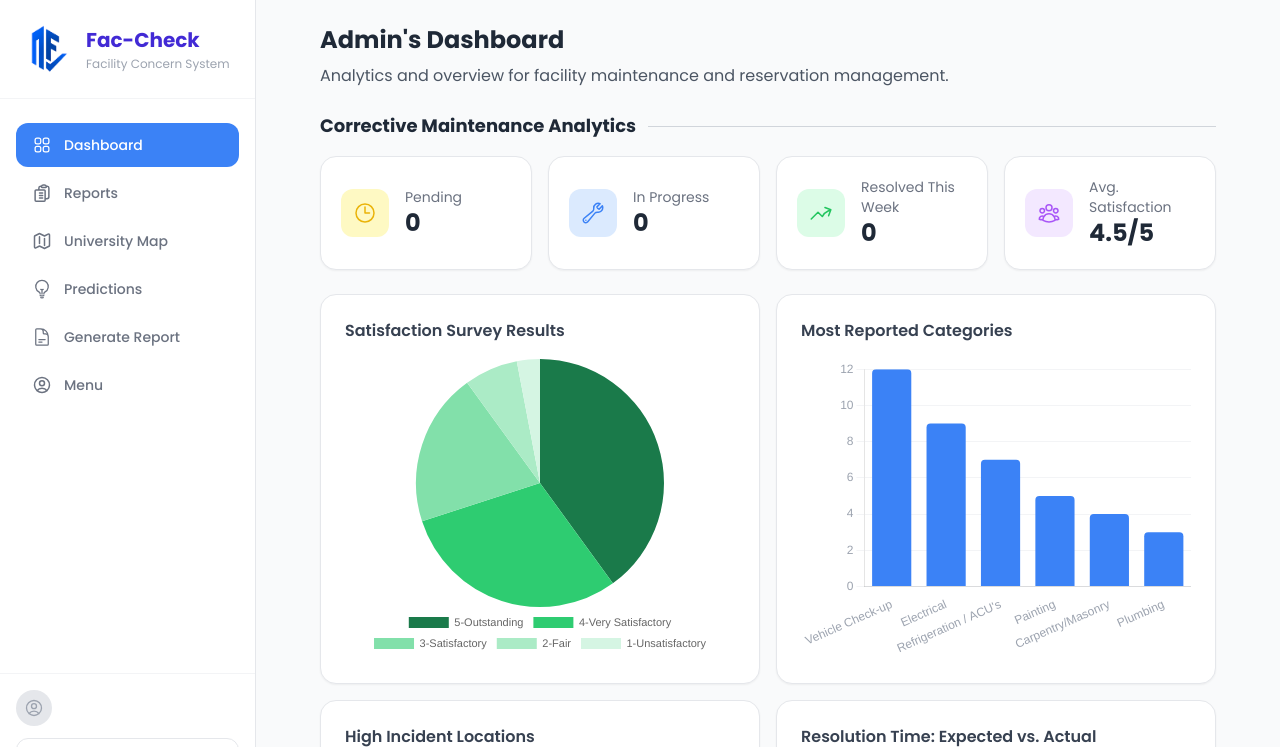
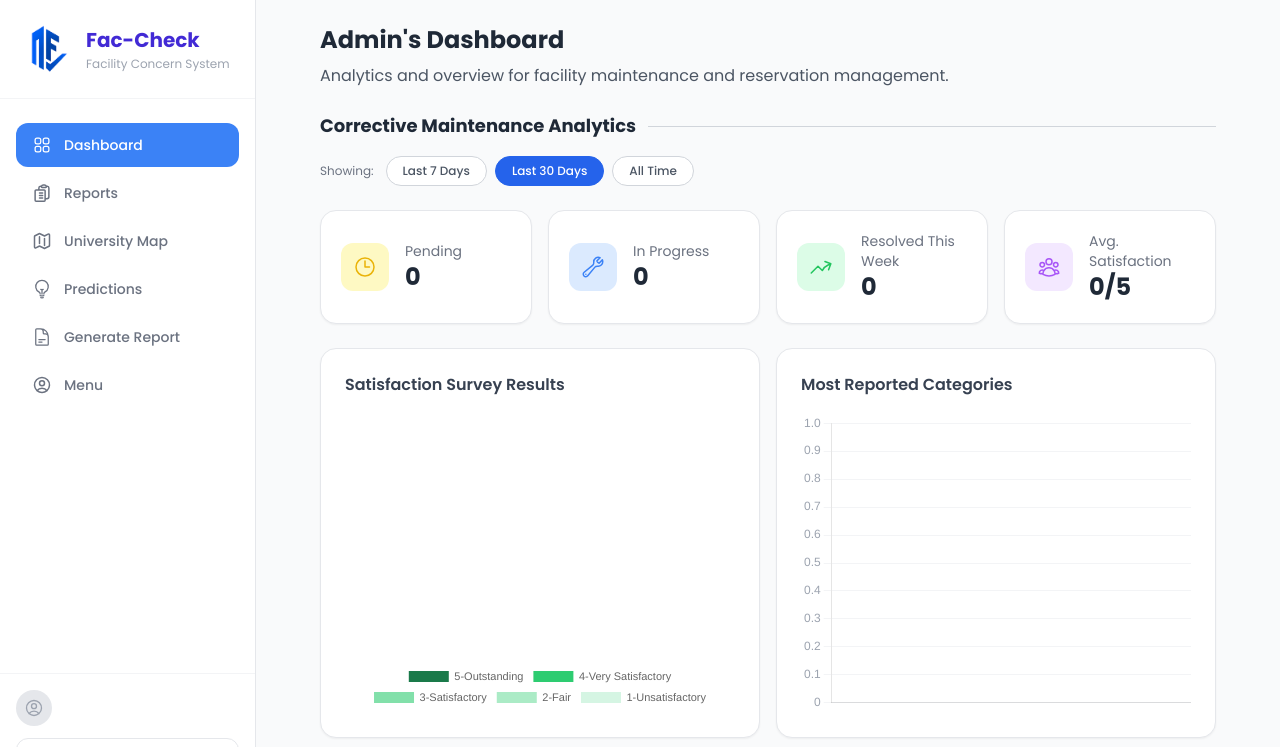
Before and after one commit to sjane16/KuhaMo, a Django app: page /adm/dashboard/ in a window 1280 px wide. Shown: the top 747 px of the page. Run offline with Django 5.2, Linux system fonts and the light colour scheme; style sheets or scripts are compiled from the project's sources; some libraries are stand-ins or nearby versions.

Commit message:
Updated dashboard and debug errors

```diff
--- a/adm/templates/dashboard.html
+++ b/adm/templates/dashboard.html
@@ -15,6 +15,33 @@
       Corrective Maintenance Analytics
     </h2>
     <div class="flex-1 h-px bg-gray-300"></div>
+  </div>
+
+  <div class="flex items-center gap-2 mb-6">
+    <span class="text-xs text-gray-500 mr-1">Showing:</span>
+
+    <a href="?period=7"
+    class="px-4 py-1.5 rounded-full text-xs font-medium border transition
+    {% if period == '7' %}bg-blue-600 text-white border-blue-600
+    {% else %}bg-white text-gray-600 border-gray-300 hover:border-blue-400{% endif %}">
+      Last 7 Days
+    </a>
+
+    <a href="?period=30"
+    class="px-4 py-1.5 rounded-full text-xs font-medium border transition
+    {% if period == '30' %}bg-blue-600 text-white border-blue-600
+    {% else %}bg-white text-gray-600 border-gray-300 hover:border-blue-400{% endif %}">
+      Last 30 Days
+    </a>
+
+    <a href="?period=all"
+    class="px-4 py-1.5 rounded-full text-xs font-medium border transition
+    {% if period == 'all' %}bg-blue-600 text-white border-blue-600
+    {% else %}bg-white text-gray-600 border-gray-300 hover:border-blue-400{% endif %}">
+      All Time
+    </a>
+
+
   </div>
 
   <section class="grid grid-cols-1 sm:grid-cols-2 xl:grid-cols-4 gap-4 mb-6">
--- a/adm/views.py
+++ b/adm/views.py
@@ -1,42 +1,107 @@
 from django.shortcuts import render, get_object_or_404, redirect
 from django.utils import timezone
-from user.models import Report
+from user.models import Report, SurveyResponse
+from django.db.models import Count, Avg
+from datetime import timedelta
+import json
 
 from django.shortcuts import render, get_object_or_404
 from django.http import JsonResponse
 from .models import Building, Floor, Room
 
 def dashboard(request):
-    pending = Report.objects.filter(status='pending').count()
-    in_progress = Report.objects.filter(status='in_progress').count()
-    resolved_thisweek = Report.objects.filter(status='resolved').count()
-    avg_satisfaction = 4.5
+    now = timezone.now()
 
-    satisfaction_labels = ["5-Outstanding", "4-Very Satisfactory", "3-Satisfactory", "2-Fair", "1-Unsatisfactory"]
-    satisfaction_counts = [40, 30, 20, 7, 3]
-    categories = ["Vehicle Check-up", "Electrical", "Refrigeration / ACU's", "Painting", "Carpentry/Masonry", "Plumbing"]
-    categories_counts = [12, 9, 7, 5, 4, 3]
-    location = ["Room 101", "Room 202", "Room 303", "Room 404", "Room 302", "Library"]
-    location_counts = [8, 6, 5, 4, 3, 2]
-    resolution_weeks = ["Week 1", "Week 2", "Week 3", "Week 4"]
-    expected_hours = [24, 22, 20, 18]
-    actual_hours = [20, 15, 14, 8]
+    period = request.GET.get('period', '30')
 
-    return render(request, 'dashboard.html', {
+    if period == '7':
+        start_date = now - timedelta(days=7)
+    elif period == '30':
+        start_date = now - timedelta(days=30)
+    else:
+        start_date = None
+
+    def filter_periods(qs):
+        if start_date:
+            return qs.filter(submitted_at__gte=start_date)
+        return qs
+
+    pending = filter_periods(Report.objects.filter(status='pending')).count()
+    in_progress = filter_periods(Report.objects.filter(status='in_progress')).count()
+    resolved_thisweek = filter_periods(Report.objects.filter(status='resolved')).count()
+    avg_satisfaction = SurveyResponse.objects.aggregate(avg=Avg('rating'))['avg'] or 0
+    avg_satisfaction = round(avg_satisfaction, 1)
+
+    satisfaction_labels = [
+        "5-Outstanding",
+        "4-Very Satisfactory",
+        "3-Satisfactory",
+        "2-Fair",
+        "1-Unsatisfactory"
+        ]
+    satisfaction_counts = [
+        SurveyResponse.objects.filter(rating=i).count()
+        for i in range(5, 0, -1)
+    ]
+
+    categories_data = (
+        filter_periods(Report.objects)
+        .values('category')
+        .annotate(count=Count('id'))
+        .order_by('-count')[:6]
+    )
+    label_map = dict(Report.CATEGORY_CHOICES)
+    categories =[label_map.get(c['category'], c['category']) for c in categories_data]
+    categories_counts = [c['count'] for c in categories_data]
+
+    location_data = (
+        filter_periods(Report.objects)
+        .values('location')
+        .annotate(count=Count('id'))
+        .order_by('-count')[:6]
+    )
+    location = [l['location'] for l in location_data]
+    location_counts = [l['count'] for l in location_data]
+
+    resolution_weeks = []
+    expected_hours = []
+    actual_hours = []
+
+    for i in range(1, 5):
+        start = now - timedelta(weeks=(5 - i))
+        end = now - timedelta(weeks=(4 - i))
+        resolved = Report.objects.filter(
+            status='resolved',
+            accomplished_at__range =(start, end)
+        )
+        resolution_weeks.append(f'Week {i}')
+        expected_hours.append(24)
+        total_hours = 0
+        count = resolved.count()
+        for r in resolved:
+            if r.accomplished_at and r.submitted_at:
+                diff = (r.accomplished_at - r.submitted_at).total_seconds() / 3600
+                total_hours += diff
+        actual_hours.append(round(total_hours / count, 1) if count else 0)
+
+    context = {
         'pending': pending,
         'in_progress': in_progress,
         'resolved_thisweek': resolved_thisweek,
         'avg_satisfaction': avg_satisfaction,
-        'satisfaction_labels': satisfaction_labels,
-        'satisfaction_counts': satisfaction_counts,
-        'categories': categories,
-        'categories_counts': categories_counts,
-        'location': location,
-        'location_counts': location_counts,
-        'resolution_weeks': resolution_weeks,
-        'expected_hours': expected_hours,
-        'actual_hours': actual_hours,
-    })
+        'satisfaction_labels': json.dumps(satisfaction_labels),
+        'satisfaction_counts': json.dumps(satisfaction_counts),
+        'categories': json.dumps(categories),
+        'categories_counts': json.dumps(categories_counts),
+        'location': json.dumps(location),
+        'location_counts': json.dumps(location_counts),
+        'resolution_weeks': json.dumps(resolution_weeks),
+        'expected_hours': json.dumps(expected_hours),
+        'actual_hours': json.dumps(actual_hours),
+        'period': period,
+    }
+
+    return render(request, 'dashboard.html', context)
 
 
 def base(request):
```
Also changed, not shown: user/templates/user/reported_issue.html (+58 -30 lines), user/templates/user/user_survey.html (+2 -7 lines).
